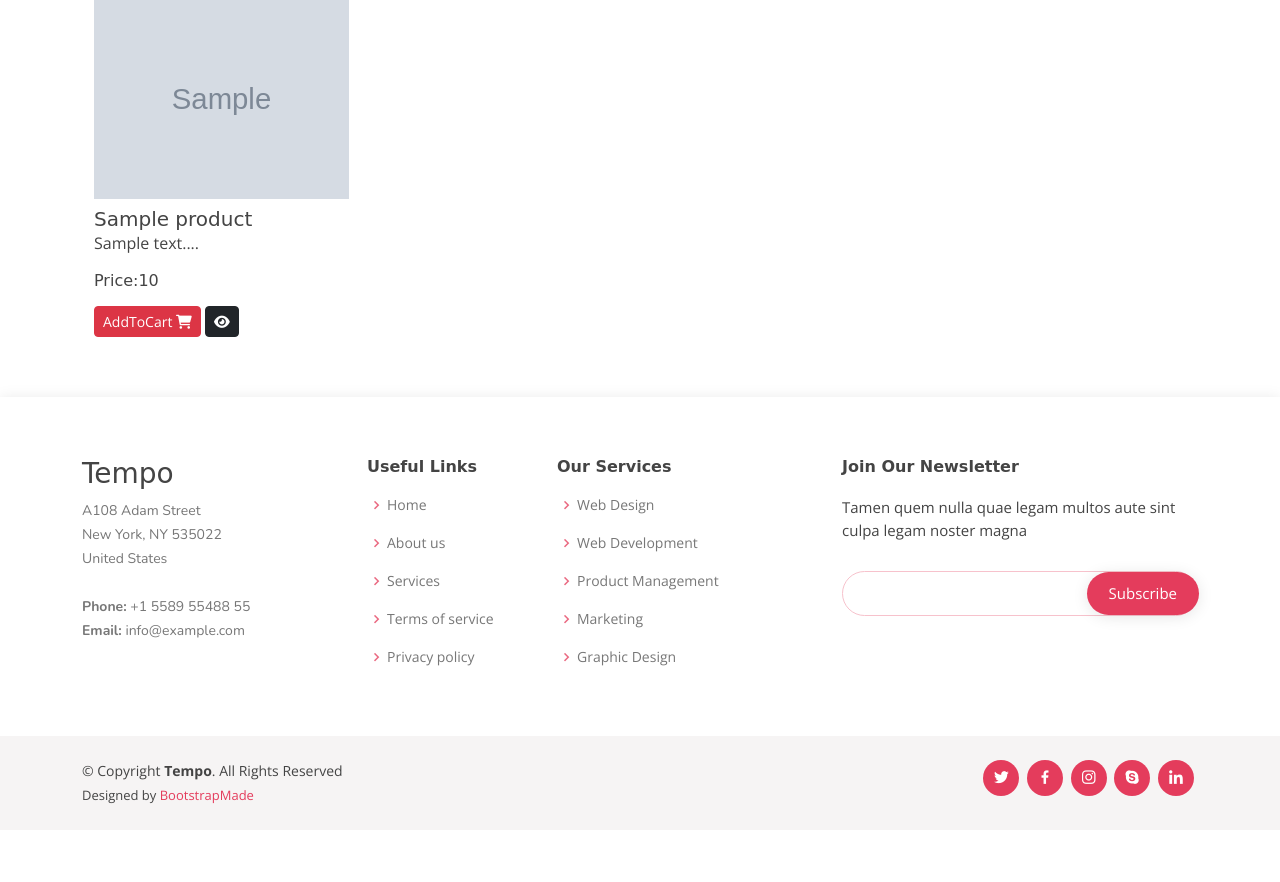
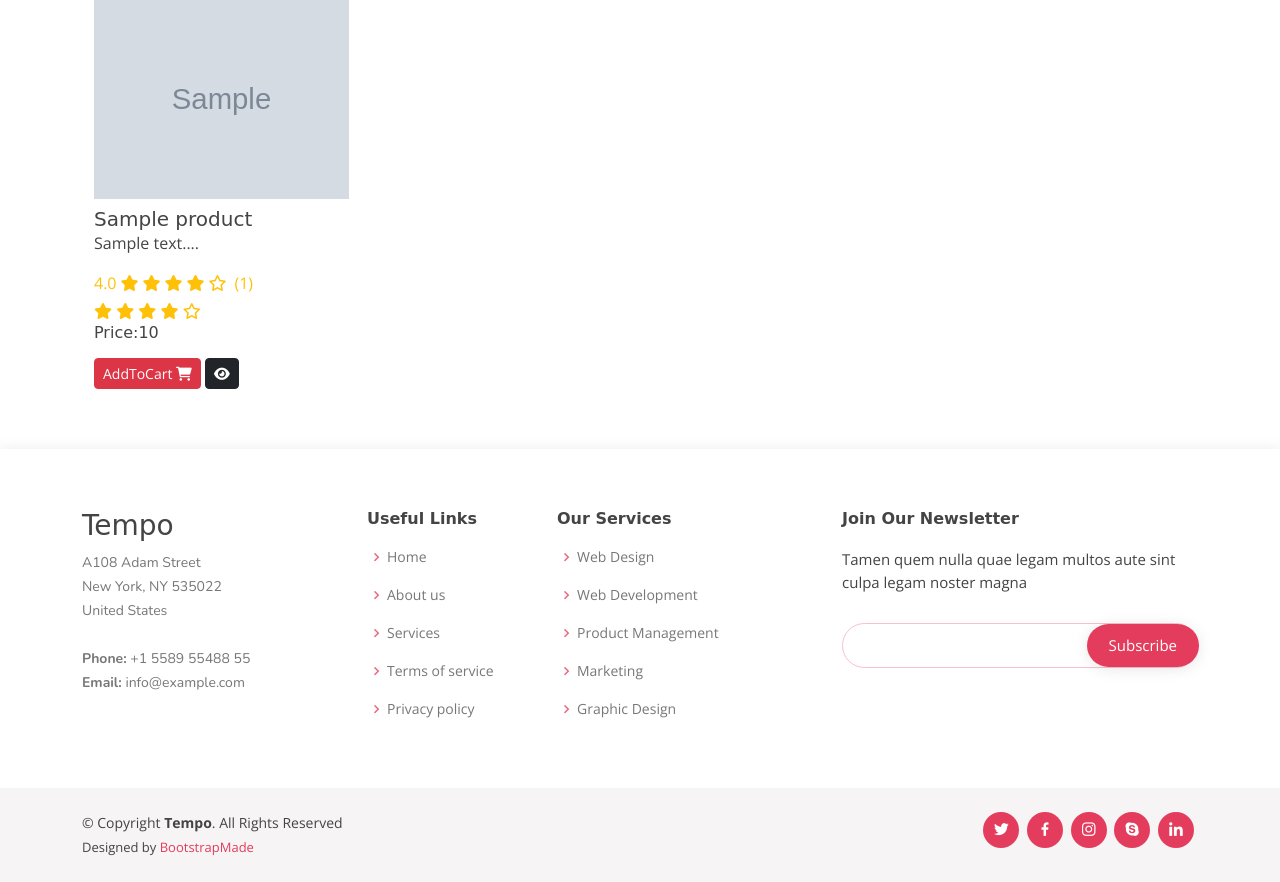
Before and after one commit to Shivu384/_E-COMMERCE_, a Django app: page / in a window 1280 px wide. Shown: the part 975-1857 px from the top of the page. Before the commit the page ends 1779 px from the top, so only its background shows below. Run offline with Django 5.2, Linux system fonts and the light colour scheme; a user stored in the database is signed in; tables that the repository leaves empty hold one stand-in row (values such as "Sample post"); grey boxes marked "Sample" are stand-in pictures; some libraries are stand-ins or nearby versions.

Commit message:
Star-Rating-System

```diff
--- a/ecommerce/settings.py
+++ b/ecommerce/settings.py
@@ -40,6 +40,7 @@ INSTALLED_APPS = [
     'django.contrib.staticfiles',
     'ecommerceapp',
     'authcart',
+    'mathfilters',
 ]
 
 MIDDLEWARE = [
--- a/ecommerceapp/admin.py
+++ b/ecommerceapp/admin.py
@@ -1,7 +1,7 @@
 from django.contrib import admin
-from ecommerceapp.models import  Contact,Product,Orders,OrderUpdate
-# Register your models here.
+from ecommerceapp.models import Contact, Product, Orders, OrderUpdate, Rating
 admin.site.register(Contact)
 admin.site.register(Product)
 admin.site.register(Orders)
 admin.site.register(OrderUpdate)
+admin.site.register(Rating)
--- a/ecommerceapp/urls.py
+++ b/ecommerceapp/urls.py
@@ -8,5 +8,5 @@ urlpatterns = [
     path('profile',views.profile,name="profile"),
     path('checkout/', views.checkout, name="Checkout"),
     path('handlerequest/', views.handlerequest, name="HandleRequest"),
-
+    path('rate/', views.rate, name="rate"),
 ]
--- a/ecommerceapp/views.py
+++ b/ecommerceapp/views.py
@@ -1,5 +1,5 @@
 from django.shortcuts import render,redirect
-from ecommerceapp.models import Contact,Product,OrderUpdate,Orders
+from ecommerceapp.models import Contact,Product,OrderUpdate,Orders, Rating
 from django.contrib import messages
 from math import ceil
 from ecommerceapp import keys
@@ -8,24 +8,77 @@ MERCHANT_KEY=keys.MK
 import json
 from django.views.decorators.csrf import  csrf_exempt
 from PayTm import Checksum
+from django.db.models import Avg, Count
+from django.contrib.auth.decorators import login_required
 
-# Create your views here.
 def index(request):
+    allProds = []
+    catprods = Product.objects.values('category', 'id')
+    cats = {item['category'] for item in catprods}
 
-    allProds = []
-    catprods = Product.objects.values('category','id')
-    print(catprods)
-    cats = {item['category'] for item in catprods}
     for cat in cats:
-        prod= Product.objects.filter(category=cat)
-        n=len(prod)
+        prod = Product.objects.filter(category=cat)
+
+        for item in prod:
+            ratings = item.ratings_set.all()
+            avg_rating = ratings.aggregate(Avg('stars'))['stars__avg']
+            rating_count = ratings.count()
+
+            item.avg_rating = round(avg_rating, 1) if avg_rating is not None else 0.0
+            item.rating_count = rating_count
+
+            stars_list = []
+            if item.avg_rating > 0:
+                for j in range(1, 6):
+                    if item.avg_rating >= j:
+                        stars_list.append('full')
+                    elif item.avg_rating >= j - 0.5:
+                        stars_list.append('half')
+                    else:
+                        stars_list.append('empty')
+            else:
+                stars_list = ['empty'] * 5
+
+            item.stars_list = stars_list
+
+            if request.user.is_authenticated:
+                user_rating = ratings.filter(user=request.user).first()
+                item.user_rating = user_rating.stars if user_rating else 0
+            else:
+                item.user_rating = 0
+
+        n = len(prod)
         nSlides = n // 4 + ceil((n / 4) - (n // 4))
         allProds.append([prod, range(1, nSlides), nSlides])
 
-    params= {'allProds':allProds}
+    params = {'allProds': allProds}
+    return render(request, "index.html", params)
 
-    return render(request,"index.html",params)
 
+@login_required(login_url='/auth/login/')
+def rate(request):
+    if request.method == 'POST':
+        product_id = request.POST.get('product_id')
+        rating_value = int(request.POST.get('rating'))
+        user = request.user
+
+        try:
+            product = Product.objects.get(id=product_id)
+            existing_rating = Rating.objects.filter(user=user, product=product).first()
+            if existing_rating:
+                existing_rating.stars = rating_value
+                existing_rating.save()
+                messages.success(request, f"Your rating for {product.product_name} has been updated to {rating_value} stars.")
+            else:
+                new_rating = Rating(product=product, user=user, stars=rating_value)
+                new_rating.save()
+                messages.success(request, f"Your rating of {rating_value} stars for {product.product_name} has been saved.")
+        except Product.DoesNotExist:
+            messages.error(request, "Product not found.")
+        except Exception as e:
+            messages.error(request, f"An error occurred: {e}")
+
+    return redirect('/')
 
 def contact(request):
     if request.method=="POST":
@@ -38,12 +91,11 @@ def contact(request):
         messages.info(request,"we will get back to you soon..")
         return render(request,"contact.html")
 
+    return render(request,"contact.html")
 
-    return render(request,"contact.html")
 
 def about(request):
     return render(request,"about.html")
-
 
 
 def checkout(request):
@@ -68,12 +120,9 @@ def checkout(request):
         update = OrderUpdate(order_id=Order.order_id,update_desc="the order has been placed")
         update.save()
         thank = True
-# # PAYMENT INTEGRATION
-
         id = Order.order_id
         oid=str(id)+"ShopyCart"
         param_dict = {
-
             'MID':keys.MID,
             'ORDER_ID': oid,
             'TXN_AMOUNT': str(amount),
@@ -82,7 +131,6 @@ def checkout(request):
             'WEBSITE': 'WEBSTAGING',
             'CHANNEL_ID': 'WEB',
             'CALLBACK_URL': 'http://127.0.0.1:8000/handlerequest/',
-
         }
         param_dict['CHECKSUMHASH'] = Checksum.generate_checksum(param_dict, MERCHANT_KEY)
         return render(request, 'paytm.html', {'param_dict': param_dict})
@@ -92,7 +140,6 @@ def checkout(request):
 
 @csrf_exempt
 def handlerequest(request):
-    # paytm will send you post request here
     form = request.POST
     response_dict = {}
     for i in form.keys():
@@ -113,7 +160,6 @@ def handlerequest(request):
             print(filter2)
             print(a,b)
             for post1 in filter2:
-
                 post1.oid=a
                 post1.amountpaid=b
                 post1.paymentstatus="PAID"
--- a/templates/index.html
+++ b/templates/index.html
@@ -9,12 +9,11 @@ Home
 {% endblock content %}
 {% block body %}
 {% load static %}
+{% load mathfilters %}
 
-<!-- ======= Portfolio Section ======= -->
 <section id="portfolio" class="portfolio">
   <div class="container">
     {% for message in messages %}
-
     <div
       class="alert alert-{{message.tags}} alert-dismissible fade show"
       role="alert"
@@ -35,20 +34,45 @@ Home
     </div>
 
     {% for product, range, nSlides in allProds %}
-
     <h3 class="my-3 text-center text-success bg-light">
       {{product.0.category}} Flashsale
     </h3>
-
     <div class="container">
       <div class="row">
-
         {% for i in product %}
         <div class="col-md-3 mt-3">
           <img src="/media/{{i.image}}" class="card-img-top" alt="not found" height="200px" width="150px" />
           <div class="card-body">
             <h5 class="card-title mt-2" id="namepr{{i.id}}">{{i.product_name}}</h5>
             <p class="card-text">{{i.desc|slice:"0:53"}}...</p>
+
+            <div class="product-rating d-flex align-items-center mb-1">
+                <span class="me-1">{{ i.avg_rating|floatformat:1 }}</span>
+                {% for star_type in i.stars_list %}
+                    {% if star_type == 'full' %}
+                        <i class="fas fa-star text-warning me-1"></i>
+                    {% elif star_type == 'half' %}
+                        <i class="fas fa-star-half-alt text-warning me-1"></i>
+                    {% else %}
+                        <i class="far fa-star text-warning me-1"></i>
+                    {% endif %}
+                {% endfor %}
+                <span class="ms-1">({{ i.rating_count }})</span>
+            </div>
+
+            {% if request.user.is_authenticated %}
+            <form action="/rate/" method="post" class="rating-form d-inline-block">
+                {% csrf_token %}
+                <input type="hidden" name="product_id" value="{{ i.id }}">
+                <input type="hidden" name="rating" id="rating-{{ i.id }}" value="{{ i.user_rating }}" data-initial-rating="{{ i.user_rating }}">
+                <div class="star-selector">
+                    {% for star_value in "54321"|slice:"::-1" %}
+                        <i class="far fa-star text-warning" data-rating="{{ star_value }}" data-product-id="{{ i.id }}"></i>
+                    {% endfor %}
+                </div>
+            </form>
+            {% endif %}
+
             <h6 class="card-title mb-3">
               Price:<span id="pricepr{{i.id}}">{{i.price}}</span>
             </h6>
@@ -59,98 +83,87 @@ Home
             </span>
 
             <a href="/media/{{i.image}}">
-              <button class="btn btn-dark btn-sm cart"><i class="fa-solid fa-eye"></i></button></a
-            >
+              <button class="btn btn-dark btn-sm cart"><i class="fa-solid fa-eye"></i></button>
+            </a>
           </div>
         </div>
-
         {% endfor %}
       </div>
     </div>
     {% endfor %}
   </div>
 </section>
-<!-- End Portfolio Section -->
+<style>
+  .product-rating {
+    color: #ffc107;
+  }
+  .product-rating .fa-star,
+  .product-rating .fa-star-half-alt,
+  .product-rating .far {
+      font-size: 1rem;
+  }
+  .star-selector i {
+      cursor: pointer;
+  }
+</style>
 
 <script src="https://code.jquery.com/jquery-3.3.1.js" integrity="sha256-2Kok7MbOyxpgUVvAk/HJ2jigOSYS2auK4Pfzbm7uH60=" crossorigin="anonymous"></script>
 <script src="https://cdnjs.cloudflare.com/ajax/libs/popper.js/1.14.6/umd/popper.min.js" integrity="sha384-wHAiFfRlMFy6i5SRaxvfOCifBUQy1xHdJ/yoi7FRNXMRBu5WHdZYu1hA6ZOblgut" crossorigin="anonymous"></script>
 <script src="https://stackpath.bootstrapcdn.com/bootstrap/4.2.1/js/bootstrap.min.js" integrity="sha384-B0UglyR+jN6CkvvICOB2joaf5I4l3gm9GU6Hc1og6Ls7i6U/mkkaduKaBhlAXv9k" crossorigin="anonymous"></script>
 
-
 <script>
-
-  //find pout the card from local storage
-
     if (localStorage.getItem('cart') == null) {
         var cart = {};
     } else {
         cart = JSON.parse(localStorage.getItem('cart'));
         updateCart(cart);
-
     }
-  // add or increment code
-
-  // $('.cart').click(function() {
     $('.divpr').on('click', 'button.cart', function() {
         var idstr = this.id.toString();
         console.log(idstr)
 
         if (cart[idstr] != undefined) {
             qty = cart[idstr][0] + 1;
-
         } else {
             qty = 1;
             name = document.getElementById('name' + idstr).innerHTML;
             price = document.getElementById('price' + idstr).innerHTML;
             cart[idstr] = [qty, name, price];
-
         }
         updateCart(cart);
-
         localStorage.setItem('cart', JSON.stringify(cart));
         document.getElementById('cart').innerHTML = Object.keys(cart).length;
-      console.log( Object.keys(cart).length)
+        console.log(Object.keys(cart).length)
         document.getElementById("popcart").click();
     });
-  // add pop over to cart
-
     $('#popcart').popover();
-
     updatePopover(cart);
     function updatePopover(cart) {
-
-
-      console.log('we are  inside update popover');
-
+        console.log('we are inside update popover');
         var popStr = "";
         var popStr = popStr + "<h5> cart for your items in my shopping cart </h5> <div class='mx-2 my-2'>";
         var i = 1;
         for (var item in cart) {
             popStr = popStr + "<b>" + i + "</b>. ";
-          popStr = popStr + document.getElementById('name' + item).innerHTML.slice(0, 19) + "..." + "<b>" +cart[item][0] + "</b>"+ "Qty"  + '<br>';
+            popStr = popStr + document.getElementById('name' + item).innerHTML.slice(0, 19) + "..." + "<b>" + cart[item][0] + "</b>" + "Qty" + '<br>';
             i = i + 1;
         }
-
-      popStr = popStr + "</div> <a href='/checkout'><button class='btn btn-success' id='clearCart'>Checkout</button></a>  <button class='btn btn-dark' onclick='clearCart()' id='clearCart'>ClearCart</button>"
+        popStr = popStr + "</div> <a href='/checkout'><button class='btn btn-success' id='clearCart'>Checkout</button></a> <button class='btn btn-dark' onclick='clearCart()' id='clearCart'>ClearCart</button>"
         document.getElementById('popcart').setAttribute('data-content', popStr);
         $('#popcart').popover('show');
         document.getElementById("popcart").click();
     }
-
     function clearCart() {
         cart = JSON.parse(localStorage.getItem('cart'));
         for (var item in cart) {
-          document.getElementById('div' + item).innerHTML = '<button id="' + item + '" class="btn btn-danger cart">AddtoCard <i class="fa-solid fa-cart-shopping"></i></button>'
+            document.getElementById('div' + item).innerHTML = '<button id="' + item + '" class="btn btn-danger cart">AddtoCart <i class="fa-solid fa-cart-shopping"></i></button>'
         }
         localStorage.clear();
         cart = {};
         updateCart(cart);
-
-     let clear= document.getElementById("popcart").click();
+        let clear = document.getElementById("popcart").click();
         document.getElementById("popcart").click();
-
     }
-
     function updateCart(cart) {
         var sum = 0;
         for (var item in cart) {
@@ -163,37 +176,60 @@ Home
         updatePopover(cart);
         document.getElementById("popcart").click();
     }
-
-  //if plus or minus button is clicked change the cart as well as the display value
     $('.divpr').on("click", "button.minus", function() {
-
         a = this.id.slice(7, );
         cart['pr' + a][0] = cart['pr' + a][0] - 1;
         cart['pr' + a][0] = Math.max(0, cart['pr' + a][0]);
         document.getElementById('valpr' + a).innerHTML = cart['pr' + a][0];
         updateCart(cart);
-
-
     })
-
-
     $('.divpr').on("click", "button.plus", function() {
-
         a = this.id.slice(6, );
         cart['pr' + a][0] = cart['pr' + a][0] + 1;
-
         document.getElementById('valpr' + a).innerHTML = cart['pr' + a][0];
         updateCart(cart);
-
-
     })
 </script>
 
+<script>
+    document.addEventListener('DOMContentLoaded', () => {
+        const starSelectors = document.querySelectorAll('.star-selector');
 
+        starSelectors.forEach(selector => {
+            const stars = selector.querySelectorAll('i');
+            const hiddenInput = selector.closest('form').querySelector('input[name="rating"]');
 
-
-
-
-
+            const initialRating = hiddenInput.dataset.initialRating;
+            const setStars = (ratingValue) => {
+                stars.forEach(s => {
+                    if (s.dataset.rating <= ratingValue) {
+                        s.classList.remove('far');
+                        s.classList.add('fas');
+                    } else {
+                        s.classList.remove('fas');
+                        s.classList.add('far');
+                    }
+                });
+            };
+            setStars(initialRating);
+            stars.forEach(star => {
+                star.addEventListener('mouseover', (event) => {
+                    const currentRating = event.target.dataset.rating;
+                    setStars(currentRating);
+                });
+                star.addEventListener('mouseout', () => {
+                    setStars(hiddenInput.value || initialRating);
+                });
+            });
+            stars.forEach(star => {
+                star.addEventListener('click', (event) => {
+                    const ratingValue = event.target.dataset.rating;
+                    hiddenInput.value = ratingValue;
+                    selector.closest('form').submit();
+                });
+            });
+        });
+    });
+</script>
 
 {% endblock body %}
```
Also changed, not shown: ecommerceapp/models.py (+10 -7 lines). Lines whose indentation alone changed are shown as unchanged.
